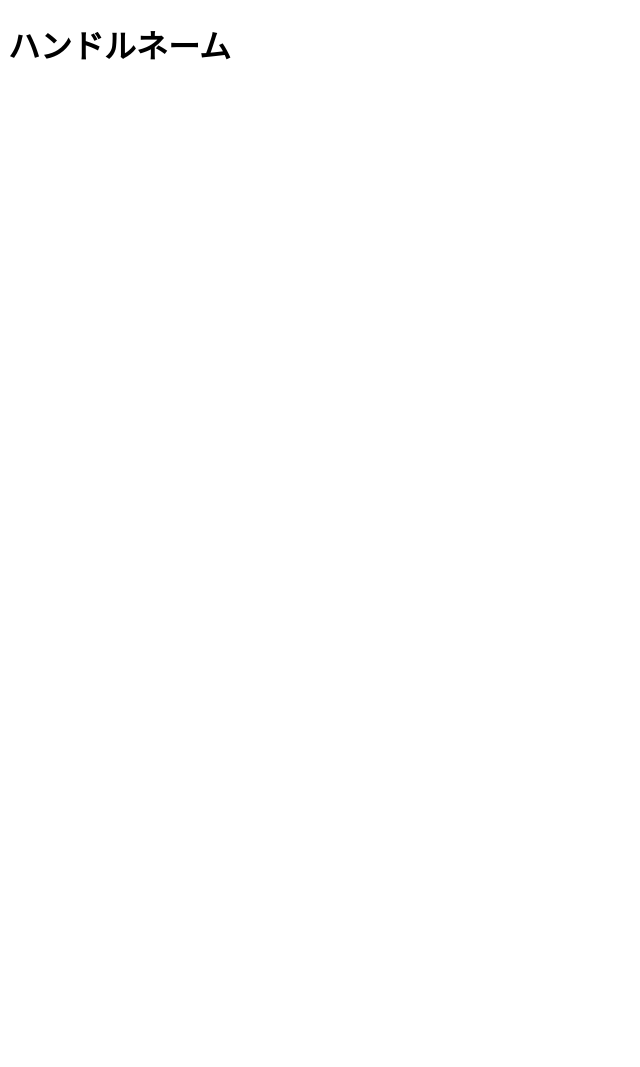
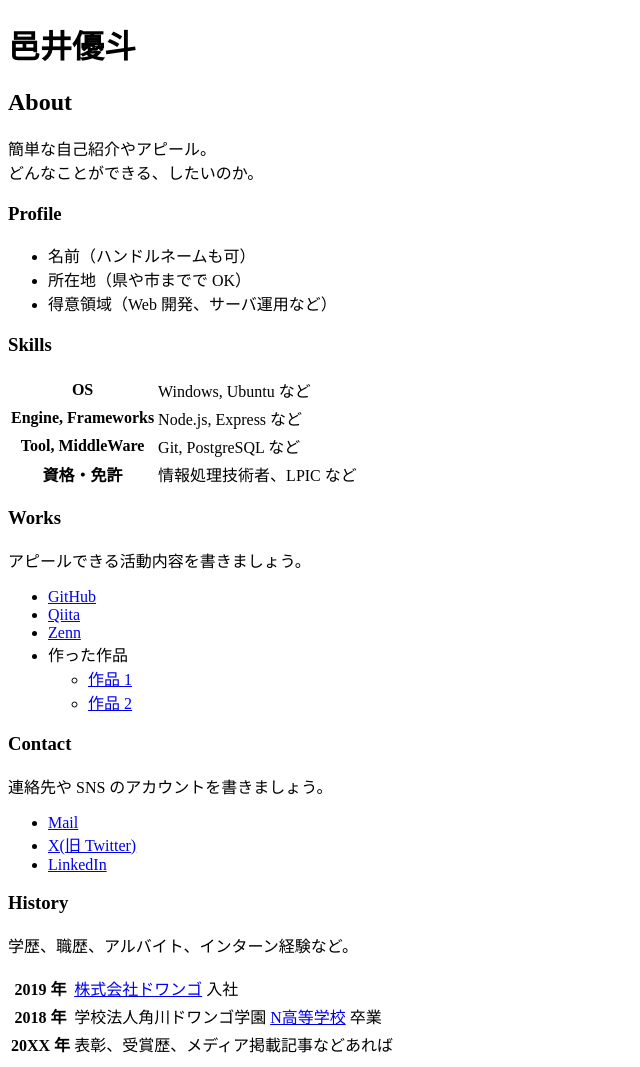
Before and after one commit to 251zs02002-netizen/GitHub-.github.io, a plain HTML site: page index.html in a window 1280 px wide. Shown: the whole page, without its empty margins (0-640 px from the left). Before the commit the page ends 800 px from the top, so only its background shows below. Drawn offline with Linux system fonts and the light colour scheme.

Commit message:
ポートフォリオに必要な情報を追加

```diff
--- a/index.html
+++ b/index.html
@@ -3,9 +3,82 @@
   <head>
     <meta charset="utf-8">
     <meta name="viewport" content="width=device-width, initial-scale=1">
-    <title>ハンドルネームのポートフォリオ</title>
+    <title>邑井優斗のポートフォリオ</title>
   </head>
   <body>
-    <h1>ハンドルネーム</h1>
+    <h1>邑井優斗</h1>
+
+    <h2>About</h2>
+    <p>
+      簡単な自己紹介やアピール。<br>
+      どんなことができる、したいのか。
+    </p>
+
+    <h3>Profile</h3>
+    <ul>
+      <li>名前（ハンドルネームも可）</li>
+      <li>所在地（県や市までで OK）</li>
+      <li>得意領域（Web 開発、サーバ運用など）</li>
+    </ul>
+
+    <h3>Skills</h3>
+    <table>
+      <tr>
+        <th>OS</th>
+        <td>Windows, Ubuntu など</td>
+      </tr>
+      <tr>
+        <th>Engine, Frameworks</th>
+        <td>Node.js, Express など</td>
+      </tr>
+      <tr>
+        <th>Tool, MiddleWare</th>
+        <td>Git, PostgreSQL など</td>
+      </tr>
+      <tr>
+        <th>資格・免許</th>
+        <td>情報処理技術者、LPIC など</td>
+      </tr>
+    </table>
+
+    <h3>Works</h3>
+    <p>アピールできる活動内容を書きましょう。</p>
+    <ul>
+      <li><a href="https://github.com/">GitHub</a></li>
+      <li><a href="https://qiita.com/">Qiita</a></li>
+      <li><a href="https://zenn.dev/">Zenn</a></li>
+      <li>
+        作った作品
+        <ul>
+          <li><a href="https://example.com/">作品 1</a></li>
+          <li><a href="https://example.com/">作品 2</a></li>
+        </ul>
+      </li>
+    </ul>
+
+    <h3>Contact</h3>
+    <p>連絡先や SNS のアカウントを書きましょう。</p>
+    <ul>
+      <li><a href="mailto:name@example.com">Mail</a></li>
+      <li><a href="https://twitter.com/n_yobikou">X(旧 Twitter)</a></li>
+      <li><a href="https://www.linkedin.com/">LinkedIn</a></li>
+    </ul>
+
+    <h3>History</h3>
+    <p>学歴、職歴、アルバイト、インターン経験など。</p>
+    <table>
+      <tr>
+        <th>2019 年</th>
+        <td><a href="https://dwango.co.jp/">株式会社ドワンゴ</a> 入社</td>
+      </tr>
+      <tr>
+        <th>2018 年</th>
+        <td>学校法人角川ドワンゴ学園 <a href="https://nnn.ed.jp/">N高等学校</a> 卒業</td>
+      </tr>
+      <tr>
+        <th>20XX 年</th>
+        <td>表彰、受賞歴、メディア掲載記事などあれば</td>
+      </tr>
+    </table>
   </body>
 </html>
```
